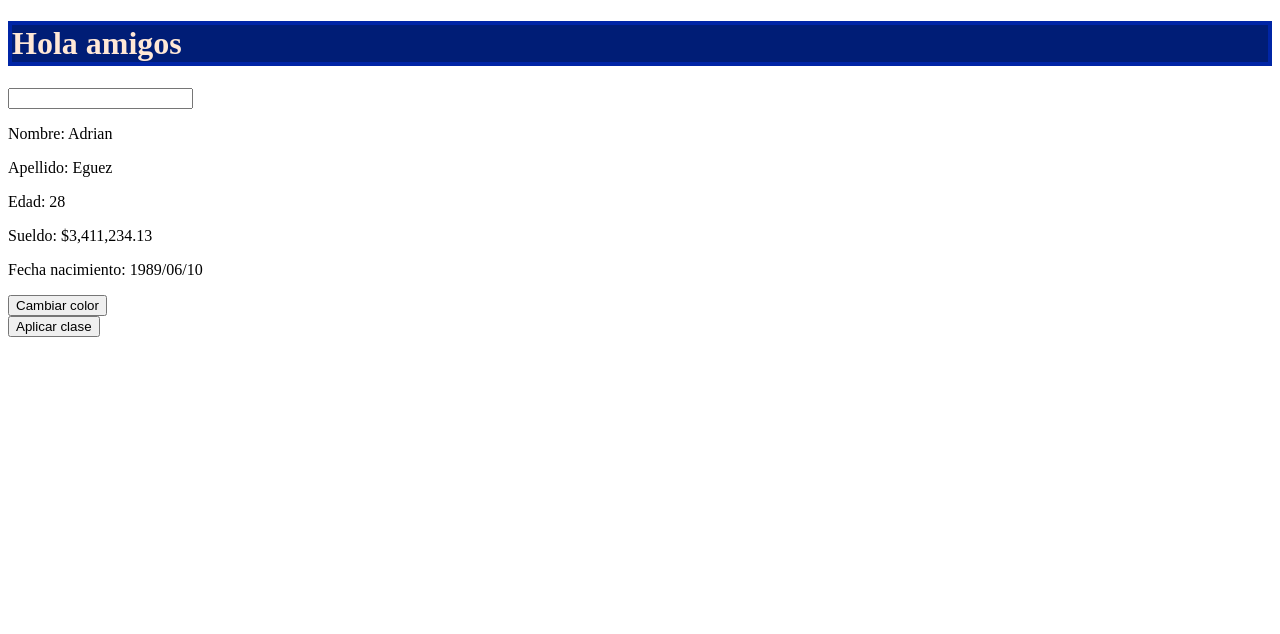
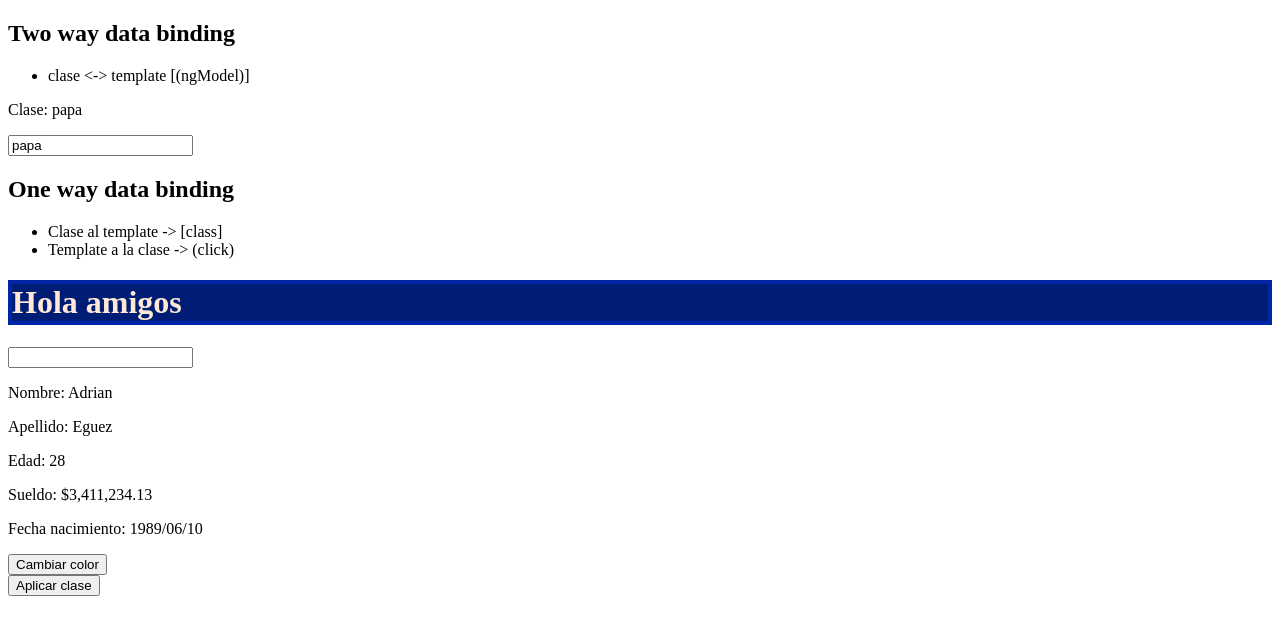
Before and after one commit to 2018-A-GR1-Tecnologias-Web-Javascript/02-angular, an Angular app in the folder SpoilerApp6/: page / in a window 1280 px wide. Shown: the top 634 px of the page. Built offline with nearby package versions, Linux system fonts and the light colour scheme.

Commit message:
two way databiding

```diff
--- a/SpoilerApp6/src/app/app.component.html
+++ b/SpoilerApp6/src/app/app.component.html
@@ -1,6 +1,26 @@
+
+
+<h2 [class]="clase">Two way data binding</h2>
+<ul>
+  <li> clase <-> template [(ngModel)]</li>
+</ul>
+<p>Clase: {{clase}}</p>
+<input type="text"
+       id="clase"
+       name="clase"
+       [(ngModel)]="clase">
+
+<h2>One way data binding</h2>
+<ul>
+  <li>Clase al template -> [class]</li>
+  <li>Template a la clase -> (click)</li>
+</ul>
+
 <div [hidden]="false">
-  <h1 id="titulo" [class]="nombreClase">Hola amigos</h1>
-  <input type="text" #textoInput>
+  <h1 [id]="nombreClase"
+      [class]="nombreClase"
+  >Hola amigos</h1>
+  <input type="text" #textoInput >
   <div>
     <p>Nombre: {{nombre}}</p>
     <p>Apellido: {{apellido}}</p>
@@ -8,7 +28,8 @@
     <p>Sueldo: {{sueldo | currency}}</p>
     <p>Fecha nacimiento: {{fechaNacimiento | date:'yyyy/MM/dd'}}</p>
 
-    <button (click)="cambiarClaseDeTitulo()">
+    <button (blur)="cambiarClaseDeTitulo()"
+            (click)="cambiarClaseDeTitulo()">
       {{nombreBoton}}
     </button>
   </div>
--- a/SpoilerApp6/src/app/app.component.ts
+++ b/SpoilerApp6/src/app/app.component.ts
@@ -14,6 +14,7 @@ export class AppComponent {
   fechaNacimiento = new Date('1989-06-10');
   nombreBoton = 'Cambiar color';
   nombreClase = 'sa-titulo';
+  clase = 'papa';
 
   cambiarClaseDeTitulo() {
     const nombreClaseEsTitulo = this.nombreClase === 'sa-titulo';
```
Also changed, not shown: SpoilerApp6/src/app/app.module.ts (+8 -6 lines).
